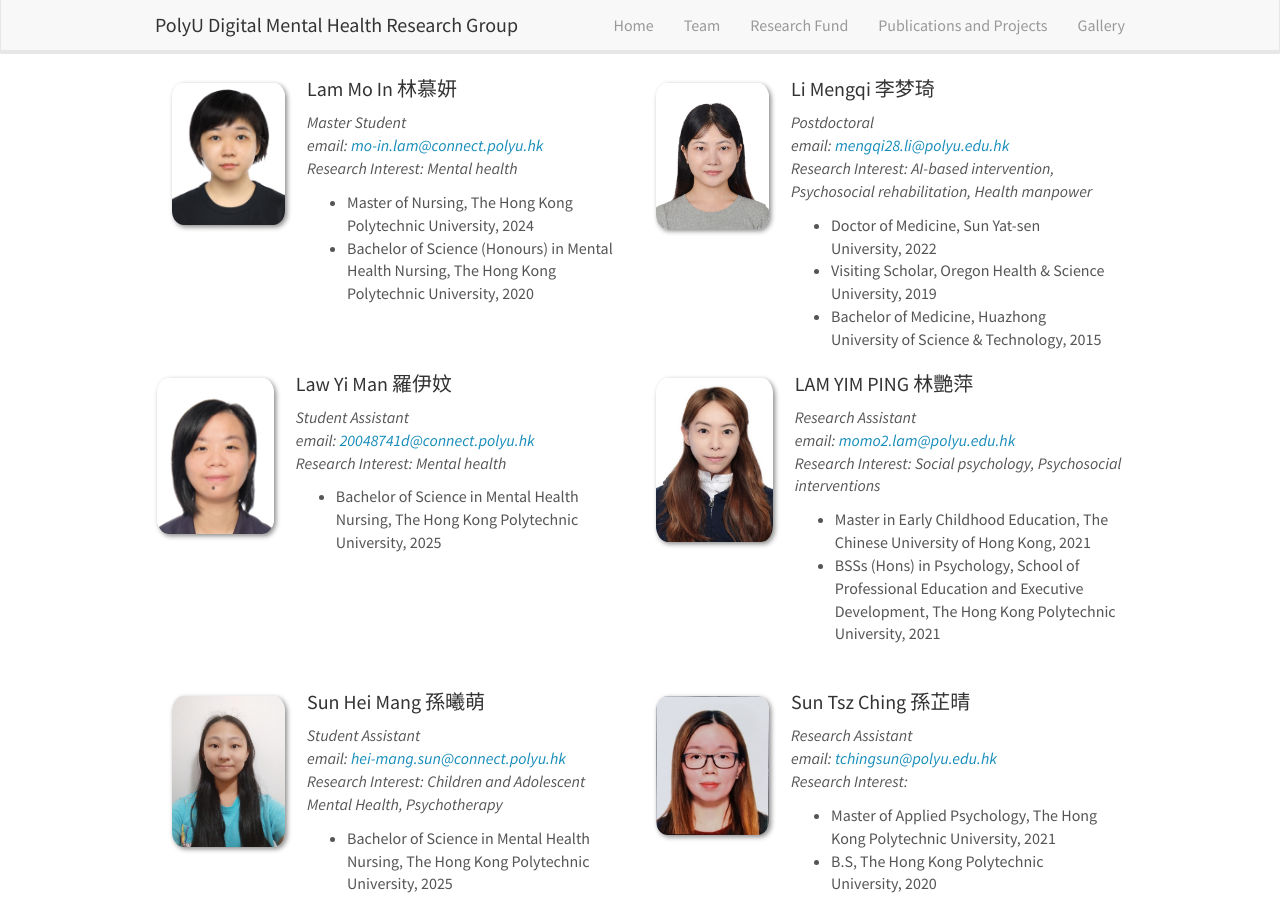
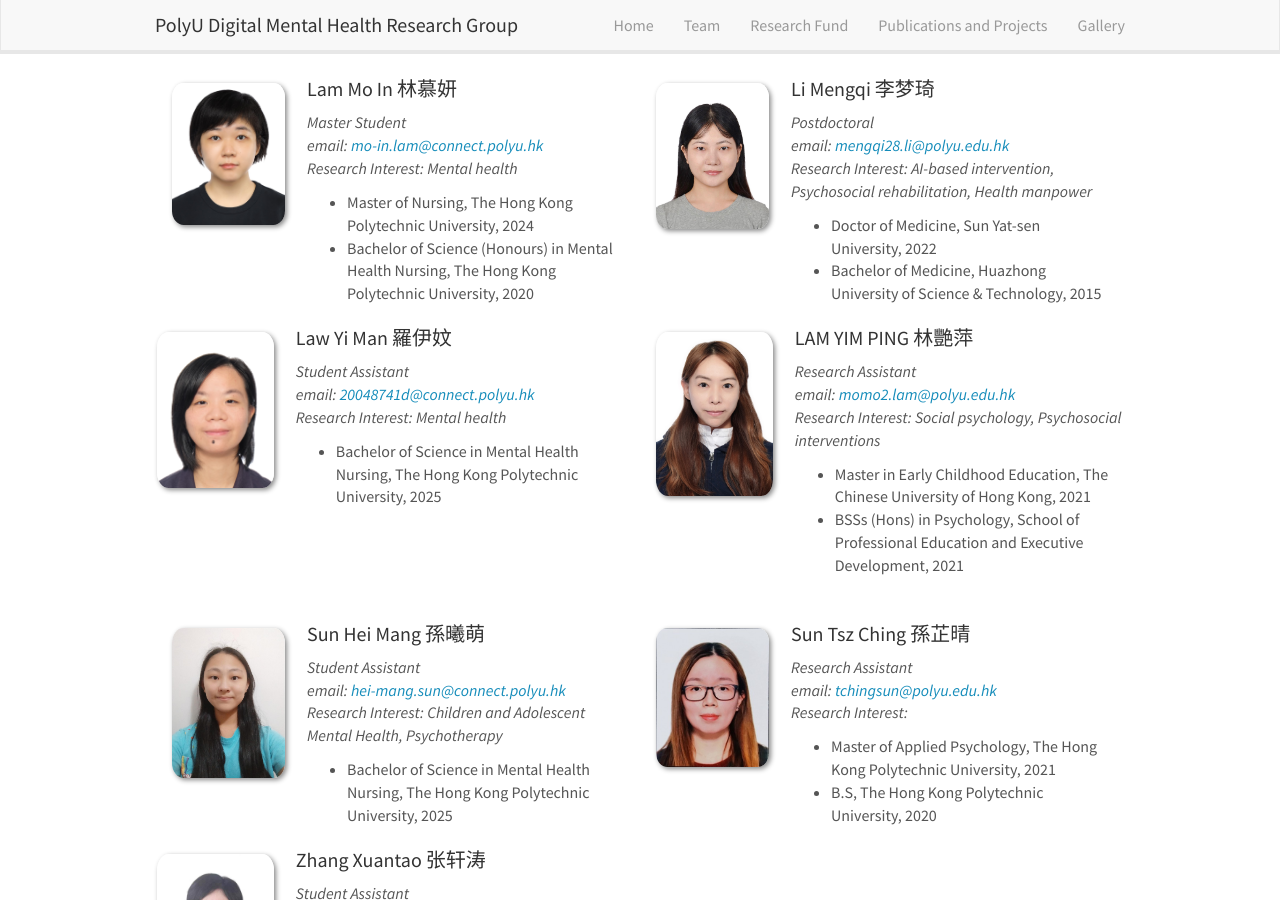
Before and after one commit to polyuly/polyuly.github.io, a Jekyll site: the page built from _pages/team.md, in a window 1280 px wide and 900 px high, scrolled down 1324 px. Built offline with Jekyll 4.4.1, drawn with Linux system fonts in a browser that asks for light colours; nearby versions of some CDN libraries.

Commit message:
team lyaout

```diff
--- a/_data/students.yml
+++ b/_data/students.yml
@@ -73,10 +73,9 @@
   info: Postdoctoral
   research_interest: AI-based intervention, Psychosocial rehabilitation, Health manpower
   email: mengqi28.li@polyu.edu.hk
-  number_educ: 3
+  number_educ: 2
   education1: Doctor of Medicine, Sun Yat-sen University, 2022
-  education2: Visiting Scholar, Oregon Health & Science University, 2019
-  education3: Bachelor of Medicine, Huazhong University of Science & Technology, 2015
+  education2: Bachelor of Medicine, Huazhong University of Science & Technology, 2015
 
 - name: Law Yi Man 羅伊妏
   photo: Yuki.jpg
@@ -93,7 +92,7 @@
   email: momo2.lam@polyu.edu.hk
   number_educ: 2
   education1: Master in Early Childhood Education, The Chinese University of Hong Kong, 2021
-  education2: BSSs (Hons) in Psychology, School of Professional Education and Executive Development, The Hong Kong Polytechnic University, 2021
+  education2: BSSs (Hons) in Psychology, School of Professional Education and Executive Development, 2021
 
 - name: Sun Hei Mang 孫曦萌
   photo: Sue.jpg
```
